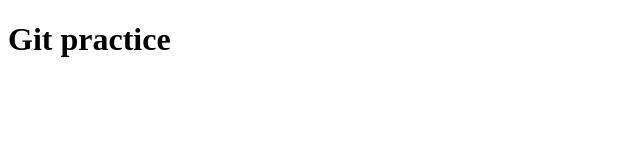
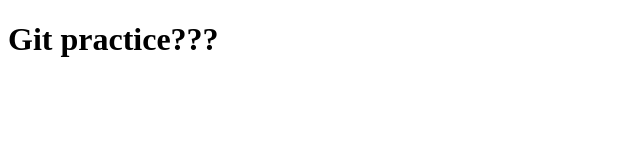
Before and after one commit to sangwon76/FirstProject, a plain HTML site: page index.html in a window 1280 px wide. Shown: the full height of the page, 0-640 px from the left. Drawn offline with Linux system fonts and the light colour scheme.

Commit message:
Update index.html

```diff
--- a/index.html
+++ b/index.html
@@ -4,6 +4,6 @@
 <title>Git practice!!!</title>
 </head>
 <body>
-<h1>Git practice</h1>
+<h1>Git practice???</h1>
 </body>
 </html>
```
